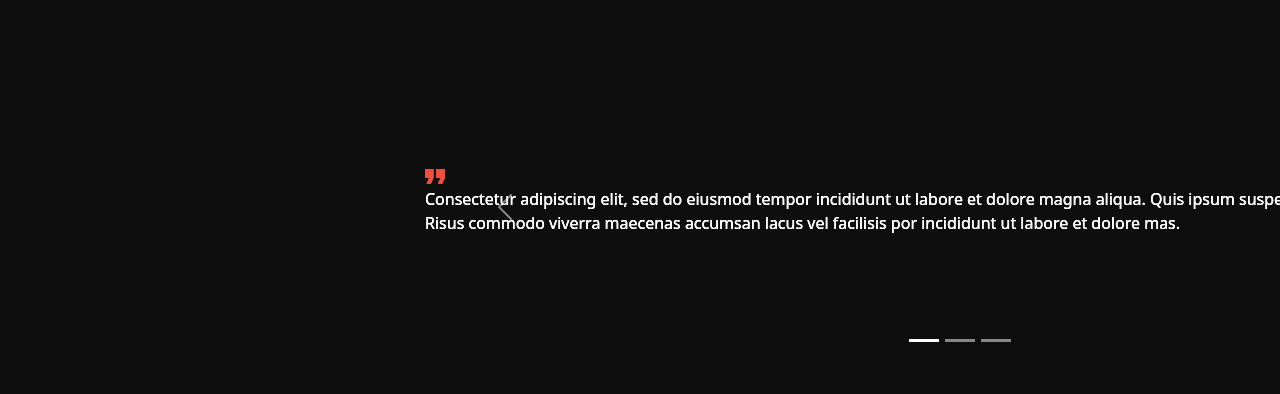
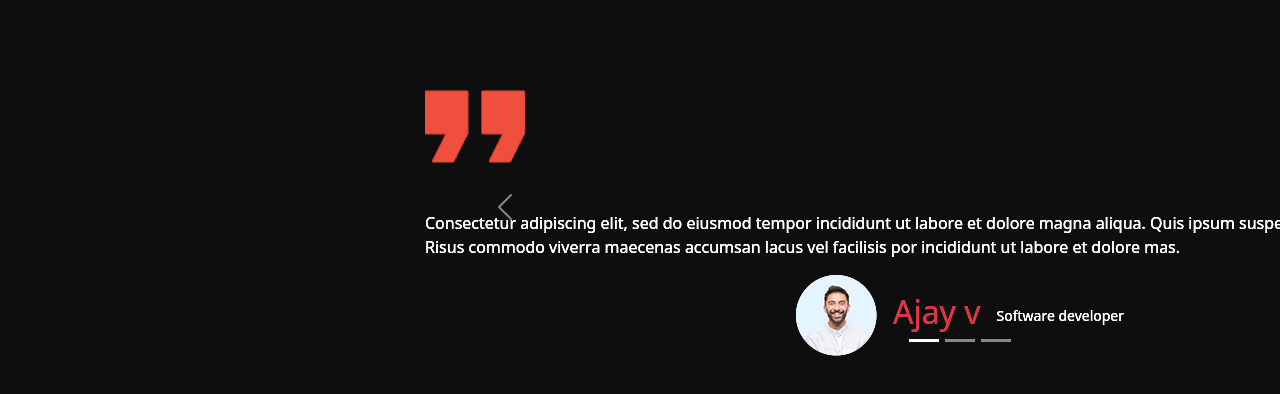
Before and after one commit to Itsajay12/photography, a plain HTML site: page index.html in a window 1280 px wide. Shown: the part 4636-5030 px from the top of the page. Drawn offline with nearby package versions, Linux system fonts and the light colour scheme.

Commit message:
section 5 complleted

```diff
--- a/index.html
+++ b/index.html
@@ -1,17 +1,15 @@
 <!doctype html>
 <html lang="en">
+
 <head>
     <meta charset="utf-8">
     <meta name="viewport" content="width=device-width, initial-scale=1">
     <title>Bootstrap demo</title>
     <link rel="stylesheet" href="style.css">
-        <link
-            href="https://cdn.jsdelivr.net/npm/bootstrap@5.3.2/dist/css/bootstrap.min.css"
-            rel="stylesheet"
-            integrity="sha384-T3c6CoIi6uLrA9TneNEoa7RxnatzjcDSCmG1MXxSR1GAsXEV/Dwwykc2MPK8M2HN"
-            crossorigin="anonymous"
-        >
+    <link href="https://cdn.jsdelivr.net/npm/bootstrap@5.3.2/dist/css/bootstrap.min.css" rel="stylesheet"
+        integrity="sha384-T3c6CoIi6uLrA9TneNEoa7RxnatzjcDSCmG1MXxSR1GAsXEV/Dwwykc2MPK8M2HN" crossorigin="anonymous">
 </head>
+
 <body>
     <!--Header section starts-->
     <header id="header">
@@ -22,15 +20,9 @@
                         <a class="navbar-brand" href="#">
                             <img src="images/logo.png.webp " alt="">
                         </a>
-                            <button
-                                class="navbar-toggler"
-                                type="button"
-                                data-bs-toggle="collapse"
-                                data-bs-target="#navbarSupportedContent"
-                                aria-controls="navbarSupportedContent"
-                                aria-expanded="false"
-                                aria-label="Toggle navigation"
-                            >
+                        <button class="navbar-toggler" type="button" data-bs-toggle="collapse"
+                            data-bs-target="#navbarSupportedContent" aria-controls="navbarSupportedContent"
+                            aria-expanded="false" aria-label="Toggle navigation">
                             <span class="navbar-toggler-icon"></span>
                         </button>
                         <div class="collapse navbar-collapse " id="navbarSupportedContent">
@@ -110,12 +102,7 @@
             </div>
         </div>
         <div class="d-flex justify-content-end">
-                <img
-                    src="images/about_shape.png.webp"
-                    alt=""
-                    width="30%"
-                    height="150px"
-                >
+            <img src="images/about_shape.png.webp" alt="" width="30%" height="150px">
         </div>
     </section>
     <!--section1 ends-->
@@ -225,38 +212,67 @@
         <div class="container d-flex align-items-center justify-content-center">
             <div id="carouselExampleIndicators" class="carousel slide mt-5 ">
                 <div class="carousel-indicators">
-                      <button type="button" data-bs-target="#carouselExampleIndicators" data-bs-slide-to="0" class="active" aria-current="true" aria-label="Slide 1"></button>
-                      <button type="button" data-bs-target="#carouselExampleIndicators" data-bs-slide-to="1" aria-label="Slide 2"></button>
-                      <button type="button" data-bs-target="#carouselExampleIndicators" data-bs-slide-to="2" aria-label="Slide 3"></button>
+                    <button type="button" data-bs-target="#carouselExampleIndicators" data-bs-slide-to="0"
+                        class="active" aria-current="true" aria-label="Slide 1"></button>
+                    <button type="button" data-bs-target="#carouselExampleIndicators" data-bs-slide-to="1"
+                        aria-label="Slide 2"></button>
+                    <button type="button" data-bs-target="#carouselExampleIndicators" data-bs-slide-to="2"
+                        aria-label="Slide 3"></button>
                 </div>
                 <div class="carousel-inner">
-                      <div class="carousel-item active ">
-                        <img src="images/testimonial.png.webp"  alt="..." width="20px">
-                        <p>Consectetur adipiscing elit, sed do eiusmod tempor incididunt ut labore et dolore magna aliqua. Quis ipsum suspendisse ultrices gravida. Risus commodo viverra maecenas accumsan lacus vel facilisis por incididunt ut labore et dolore mas. </p>
+                    <div class="carousel-item active  ">
 
+                            <img src="images/testimonial.png.webp" alt="..." width="100px" height="100%"
+                                style="display: inline-block;">
+                            <p class="pt-5"> Consectetur adipiscing elit, sed do eiusmod tempor incididunt ut labore et dolore magna
+                                aliqua. Quis ipsum suspendisse ultrices gravida. Risus commodo viverra maecenas accumsan
+                                lacus vel facilisis por incididunt ut labore et dolore mas.
+                             </p>
+                             <div class="d-flex justify-content-center align-items-center pb-5 ">
+                            <img src="images/Homepage_testi.png.webp" alt=""> <b class="px-3 h2 text-danger">Ajay v</b> <small>Software developer</small>
+                        </div>
                     </div>
                     <div class="carousel-item active">
-                        <img src="images/testimonial.png.webp"  alt="..." width="20px">
-                        <p>Consectetur adipiscing elit, sed do eiusmod tempor incididunt ut labore et dolore magna aliqua. Quis ipsum suspendisse ultrices gravida. Risus commodo viverra maecenas accumsan lacus vel facilisis por incididunt ut labore et dolore mas. </p>
-
+                        <img src="images/testimonial.png.webp" alt="..." width="100px" height="100%"
+                                style="display: inline-block;">
+                            <p class="pt-5"> Consectetur adipiscing elit, sed do eiusmod tempor incididunt ut labore et dolore magna
+                                aliqua. Quis ipsum suspendisse ultrices gravida. Risus commodo viverra maecenas accumsan
+                                lacus vel facilisis por incididunt ut labore et dolore mas.
+                             </p>
+                             <div class="d-flex justify-content-center align-items-center pb-5 ">
+                            <img src="images/Homepage_testi.png.webp" alt=""> <b class="px-3 h2 text-danger">Ajay v</b> <small>Software developer</small>
+                        </div>
                     </div>
                     <div class="carousel-item active">
-                        <img src="images/testimonial.png.webp"  alt="..." width="20px">
-                        <p>Consectetur adipiscing elit, sed do eiusmod tempor incididunt ut labore et dolore magna aliqua. Quis ipsum suspendisse ultrices gravida. Risus commodo viverra maecenas accumsan lacus vel facilisis por incididunt ut labore et dolore mas. </p>
-
+                        <img src="images/testimonial.png.webp" alt="..." width="100px" height="100%"
+                        style="display: inline-block;">
+                    <p class="pt-5"> Consectetur adipiscing elit, sed do eiusmod tempor incididunt ut labore et dolore magna
+                        aliqua. Quis ipsum suspendisse ultrices gravida. Risus commodo viverra maecenas accumsan
+                        lacus vel facilisis por incididunt ut labore et dolore mas.
+                     </p>
+                     <div class="d-flex justify-content-center align-items-center pb-5 ">
+                    <img src="images/Homepage_testi.png.webp" alt=""> <b class="px-3 h2 text-danger">Ajay v</b> <small>Software developer</small>
                 </div>
                     </div>
-                    <button class="carousel-control-prev" type="button" data-bs-target="#carouselExampleIndicators" data-bs-slide="prev">
+                </div>
+                <button class="carousel-control-prev" type="button" data-bs-target="#carouselExampleIndicators"
+                    data-bs-slide="prev">
                     <span class="carousel-control-prev-icon" aria-hidden="true"></span>
                     <span class="visually-hidden">Previous</span>
                 </button>
-                    <button class="carousel-control-next" type="button" data-bs-target="#carouselExampleIndicators" data-bs-slide="next">
+                <button class="carousel-control-next" type="button" data-bs-target="#carouselExampleIndicators"
+                    data-bs-slide="next">
                     <span class="carousel-control-next-icon" aria-hidden="true"></span>
                     <span class="visually-hidden">Next</span>
                 </button>
             </div>
         </div>
     </section>
-<script src="https://cdn.jsdelivr.net/npm/bootstrap@5.3.2/dist/js/bootstrap.bundle.min.js" integrity="sha384-C6RzsynM9kWDrMNeT87bh95OGNyZPhcTNXj1NW7RuBCsyN/o0jlpcV8Qyq46cDfL" crossorigin="anonymous"></script>
+        <!--section 5 ends-->
+    <!--section 6-->
+    <script src="https://cdn.jsdelivr.net/npm/bootstrap@5.3.2/dist/js/bootstrap.bundle.min.js"
+        integrity="sha384-C6RzsynM9kWDrMNeT87bh95OGNyZPhcTNXj1NW7RuBCsyN/o0jlpcV8Qyq46cDfL"
+        crossorigin="anonymous"></script>
 </body>
+
 </html>
--- a/style.css
+++ b/style.css
@@ -114,3 +114,10 @@
 
 
   }
+
+
+.carousel-inner{
+    width: 850px;
+    height: 553px;
+    padding-top: 10rem;
+}
```
Also changed, not shown: images/Homepage_testi.png.webp (added). Lines whose indentation alone changed are shown as unchanged.
